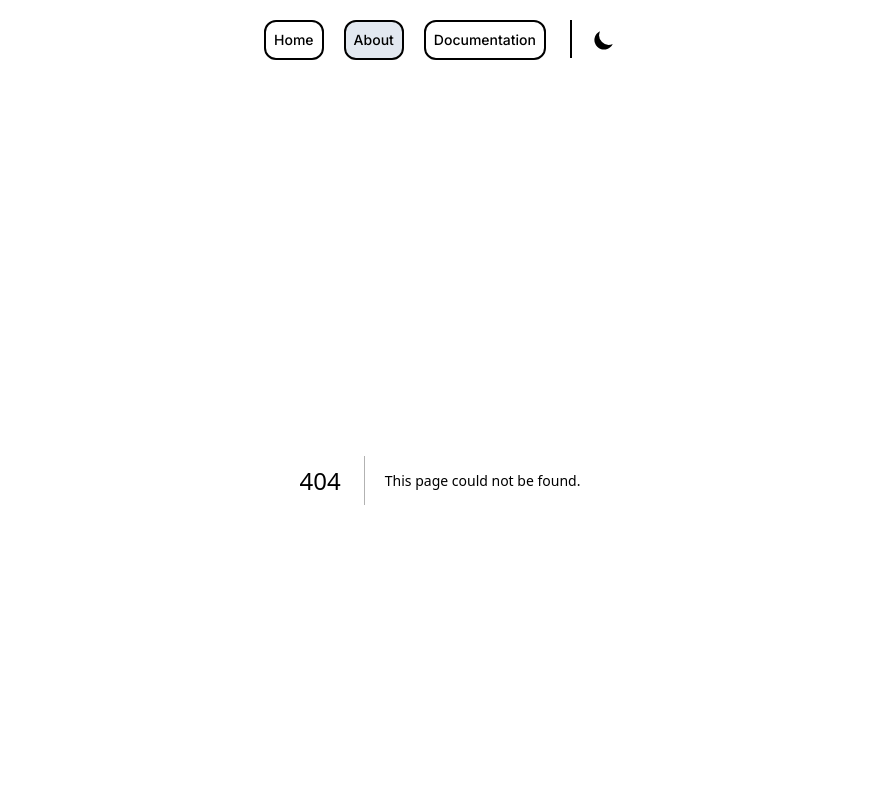
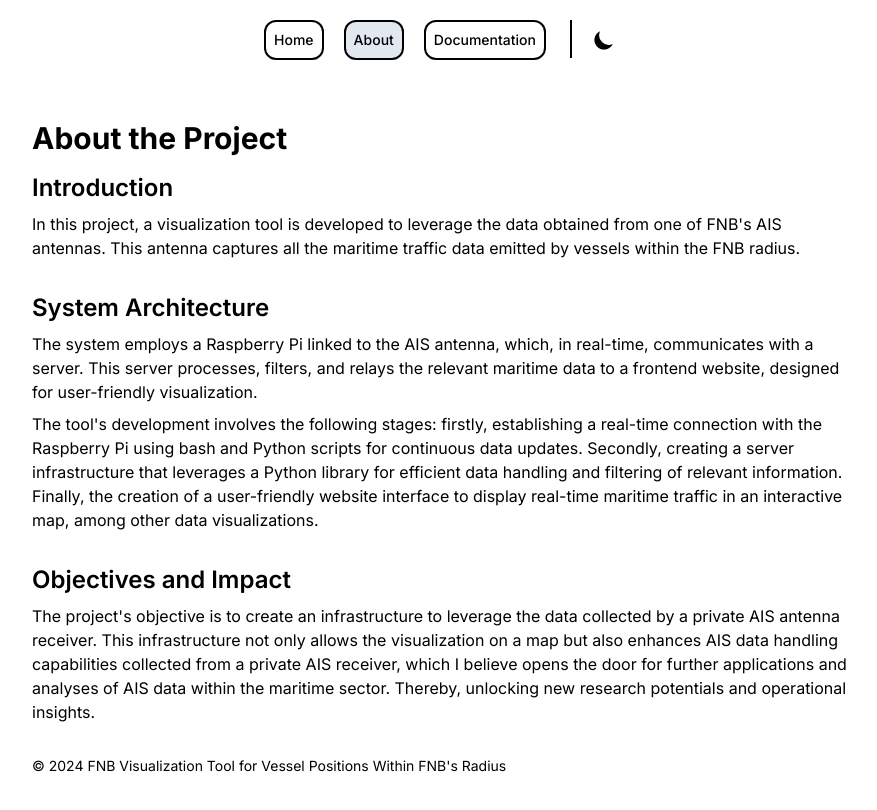
Before and after one commit to Graells/AIS-Barcelona, a Next.js app in the folder ais-barcelona-client/: page /about in a window 1280 px wide. Before the commit this address had no page. Shown: the top 810 px of the page, without its empty margins (200-1077 px from the left). Built offline with nearby package versions, Linux system fonts and the light colour scheme.

Commit message:
feat:add about page

```diff
--- /dev/null
+++ b/ais-barcelona-client/app/about/page.tsx
@@ -0,0 +1,63 @@
+import React from 'react';
+
+const AboutPage: React.FC = () => {
+  return (
+    <div className="mx-auto max-w-4xl p-10">
+      <header>
+        <h1 className="mb-4 text-3xl font-bold">About the Project</h1>
+      </header>
+      <main className="space-y-8">
+        <section>
+          <h2 className="text-2xl font-semibold">Introduction</h2>
+          <p className="mt-2 text-base">
+            In this project, a visualization tool is developed to leverage the
+            data obtained from one of FNB&apos;s AIS antennas. This antenna
+            captures all the maritime traffic data emitted by vessels within the
+            FNB radius.
+          </p>
+        </section>
+
+        <section>
+          <h2 className="text-2xl font-semibold">System Architecture</h2>
+          <p className="mt-2 text-base">
+            The system employs a Raspberry Pi linked to the AIS antenna, which,
+            in real-time, communicates with a server. This server processes,
+            filters, and relays the relevant maritime data to a frontend
+            website, designed for user-friendly visualization.
+          </p>
+          <p className="mt-2 text-base">
+            The tool&apos;s development involves the following stages: firstly,
+            establishing a real-time connection with the Raspberry Pi using bash
+            and Python scripts for continuous data updates. Secondly, creating a
+            server infrastructure that leverages a Python library for efficient
+            data handling and filtering of relevant information. Finally, the
+            creation of a user-friendly website interface to display real-time
+            maritime traffic in an interactive map, among other data
+            visualizations.
+          </p>
+        </section>
+
+        <section>
+          <h2 className="text-2xl font-semibold">Objectives and Impact</h2>
+          <p className="mt-2 text-base">
+            The project&apos;s objective is to create an infrastructure to
+            leverage the data collected by a private AIS antenna receiver. This
+            infrastructure not only allows the visualization on a map but also
+            enhances AIS data handling capabilities collected from a private AIS
+            receiver, which I believe opens the door for further applications
+            and analyses of AIS data within the maritime sector. Thereby,
+            unlocking new research potentials and operational insights.
+          </p>
+        </section>
+      </main>
+      <footer>
+        <p className="mt-8 text-sm">
+          © 2024 FNB Visualization Tool for Vessel Positions Within FNB&apos;s
+          Radius
+        </p>
+      </footer>
+    </div>
+  );
+};
+
+export default AboutPage;
--- /dev/null
+++ b/ais-barcelona-client/app/documentation/page.tsx
@@ -0,0 +1,11 @@
+import React from 'react';
+
+const DocumentationPage: React.FC = () => {
+  return (
+    <main className="mx-auto max-w-4xl p-10">
+      <h1>Documentation Page</h1>
+    </main>
+  );
+};
+
+export default DocumentationPage;
--- a/ais-barcelona-client/app/page.tsx
+++ b/ais-barcelona-client/app/page.tsx
@@ -48,7 +48,7 @@ export default function Home() {
   });
 
   return (
-    <main className="mx-5 md:mx-20">
+    <main className="mx-auto max-w-4xl">
       <Mapa sentences={sentences} />
       <div className="flex flex-col">
         <button
```
